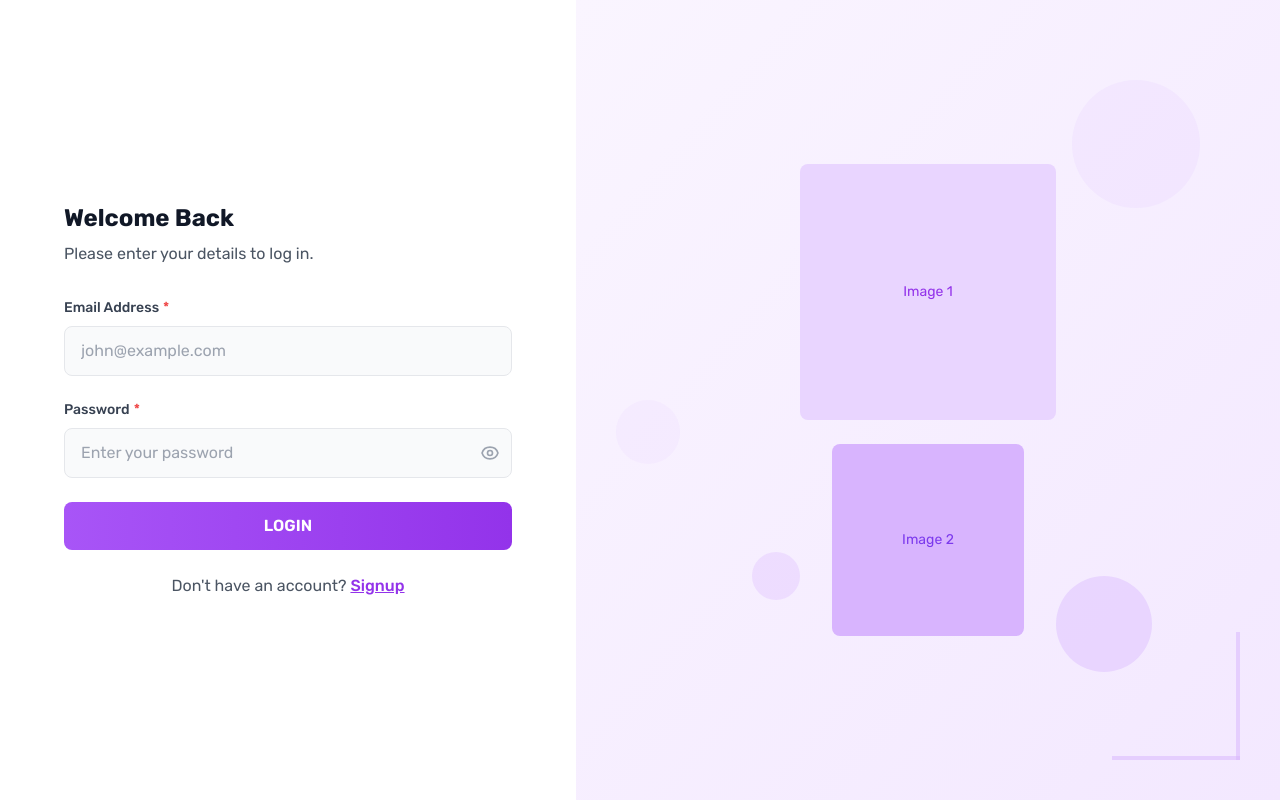
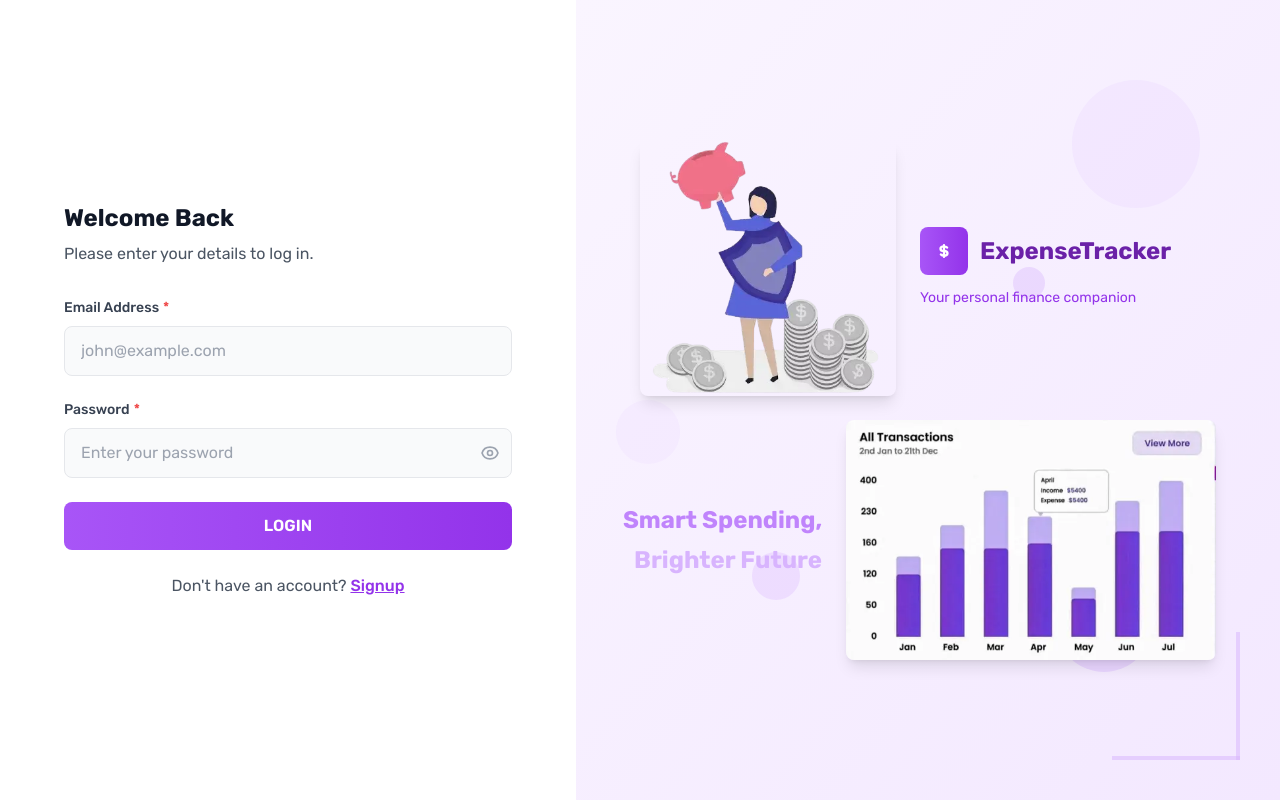
Before and after one commit to aQ-codes/expense_tracker_user_frontend, a Next.js app: page /login in a window 1280 px wide. Built offline with nearby package versions, Linux system fonts and the light colour scheme; no server answers.

Commit message:
feat: add branding and improved auth ui

```diff
--- a/src/app/(auth)/layout.tsx
+++ b/src/app/(auth)/layout.tsx
@@ -1,3 +1,8 @@
+
+import React from 'react';
+import Image from 'next/image';
+import banner1 from '@/themes/images/banner1.webp';
+import banner2 from '@/themes/images/banner2.webp';
 
 export default function AuthLayout({
   children,
@@ -33,15 +38,55 @@ export default function AuthLayout({
           </div>
 
           {/* Images Container */}
-          <div className="relative z-10 p-8 h-full flex flex-col justify-center items-center">
-            {/* Placeholder for first image */}
-            <div className="w-64 h-64 bg-purple-200 rounded-lg mb-6 flex items-center justify-center">
-              <span className="text-purple-600 text-sm">Image 1</span>
+          <div className="relative z-10 p-8 h-full flex flex-col justify-center">
+            {/* Banner 1 - Larger image, positioned slightly left */}
+            <div className="flex items-center mb-6">
+              <div className="w-64 h-64 rounded-lg overflow-hidden shadow-lg ml-8">
+                <Image
+                  src={banner1}
+                  alt="Expense Tracker Banner 1"
+                  width={256}
+                  height={256}
+                  className="w-full h-full object-cover"
+                  priority
+                />
+              </div>
+              {/* Logo and App Name next to first image */}
+              <div className="ml-6 max-w-xs">
+                <div className="flex items-center mb-3">
+                  <div className="w-12 h-12 bg-gradient-to-r from-purple-500 to-purple-600 rounded-lg flex items-center justify-center mr-3">
+                    <svg className="w-7 h-7 text-white" fill="none" stroke="currentColor" viewBox="0 0 24 24">
+                      <path strokeLinecap="round" strokeLinejoin="round" strokeWidth={2} d="M12 8c-1.657 0-3 .895-3 2s1.343 2 3 2 3 .895 3 2-1.343 2-3 2m0-8c1.11 0 2.08.402 2.599 1M12 8V7m0 1v8m0 0v1m0-1c-1.11 0-2.08-.402-2.599-1" />
+                    </svg>
+                  </div>
+                  <h2 className="text-2xl font-bold text-purple-800">ExpenseTracker</h2>
+                </div>
+                <p className="text-purple-600 text-sm leading-relaxed">
+                  Your personal finance companion
+                </p>
+              </div>
             </div>
 
-            {/* Placeholder for second image */}
-            <div className="w-48 h-48 bg-purple-300 rounded-lg flex items-center justify-center">
-              <span className="text-purple-700 text-sm">Image 2</span>
+            {/* Banner 2 - Smaller image, positioned slightly right */}
+            <div className="flex items-center justify-end">
+              {/* Tagline next to second image */}
+              <div className="mr-6 text-right max-w-xs">
+                <h2 className="text-2xl font-bold text-purple-400 mb-2">
+                  Smart Spending,
+                </h2>
+                <h2 className="text-2xl font-bold text-purple-300">
+                  Brighter Future
+                </h2>
+              </div>
+              <div className="w-88 h-60 rounded-lg overflow-hidden shadow-lg mr-8">
+                <Image
+                  src={banner2}
+                  alt="Expense Tracker Banner 2"
+                  width={250}
+                  height={192}
+                  className="w-full h-full object-cover"
+                />
+              </div>
             </div>
           </div>
         </div>
--- a/src/module/auth/components/login-form.tsx
+++ b/src/module/auth/components/login-form.tsx
@@ -104,6 +104,7 @@ const LoginForm: React.FC = () => {
     <div className="w-full">
       {/* Header */}
       <div className="mb-8">
+
         <h1 className="text-2xl font-bold text-gray-900 mb-2">Welcome Back</h1>
         <p className="text-gray-600">Please enter your details to log in.</p>
       </div>
```
